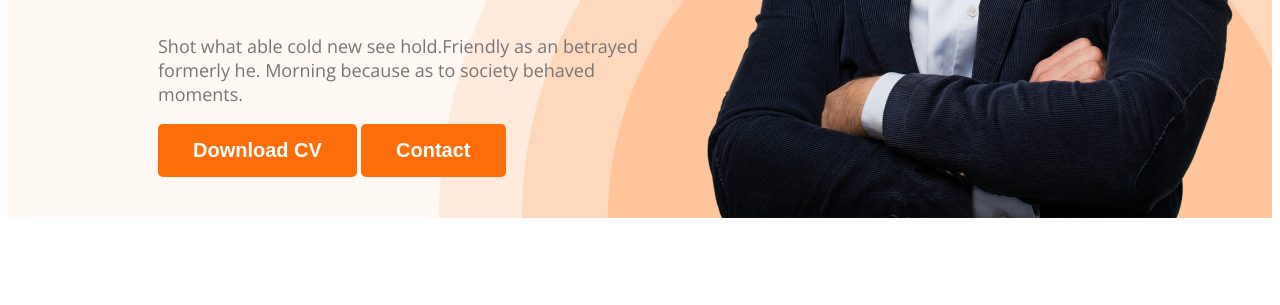
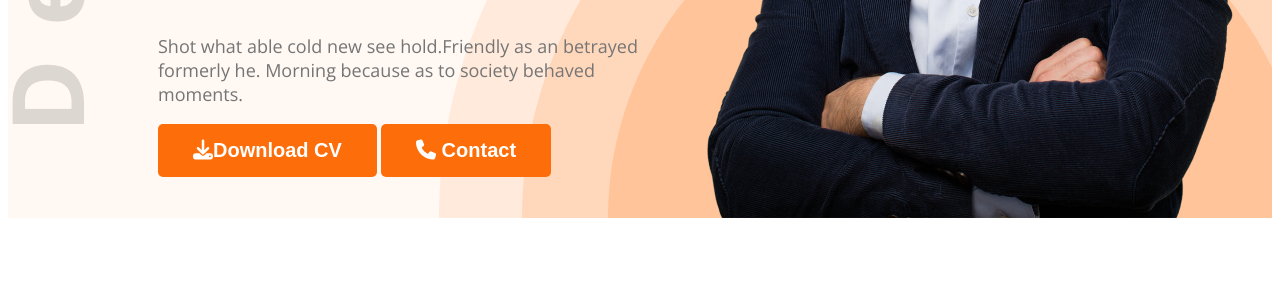
Before and after one commit to Rifat-Shikdar/web-developer-portfolio, a plain HTML site: page index.html in a window 1280 px wide. Shown: the part 647-952 px from the top of the page. Drawn offline with nearby package versions, Linux system fonts and the light colour scheme.

Commit message:
added icons

```diff
--- a/index.html
+++ b/index.html
@@ -11,6 +11,7 @@
     <link href="https://fonts.googleapis.com/css2?family=Open+Sans:wght@400;500;800&display=swap" rel="stylesheet">
 
     <link rel="stylesheet" href="styles/portfolio.css">
+    <script src="https://kit.fontawesome.com/2f7d550aab.js" crossorigin="anonymous"></script>
 </head>
 
 <body>
@@ -29,8 +30,8 @@
                 <h1 class="banner-name">Mary Hardy</h1>
                 <p class="banner-parag">Shot what able cold new see hold.Friendly as an betrayed formerly he. Morning
                     because as to society behaved moments.</p>
-                <button class="btn-primary">Download CV</button>
-                <button class="btn-primary">Contact</button>
+                <button class="btn-primary"> <i class="fa-solid fa-download"></i>Download CV</button>
+                <button class="btn-primary"> <i class="fa-solid fa-phone"></i> Contact</button>
             </div>
 
             <img class="banner-pic" src="images/hardy.png" alt="">
@@ -173,7 +174,7 @@
             </div>
 
             <div class="download-cv">
-                <button class="btn-primary">Download CV</button>
+                <button class="btn-primary"> <i class="fa-solid fa-download"></i>Download CV</button>
             </div>
         </section>
 
--- a/styles/portfolio.css
+++ b/styles/portfolio.css
@@ -55,10 +55,10 @@ nav a {
 /* header related style  */
 .header {
     background-color: #FFF8F3;
-    background-image: url('../images/header_bg.png');
+    background-image: url('../images/header_bg.png'), url('../images/developer.png');
     /* background image set */
     background-repeat: no-repeat;
-    background-position: bottom right;
+    background-position: bottom right, top left;
 }
 
 .banner {
```
